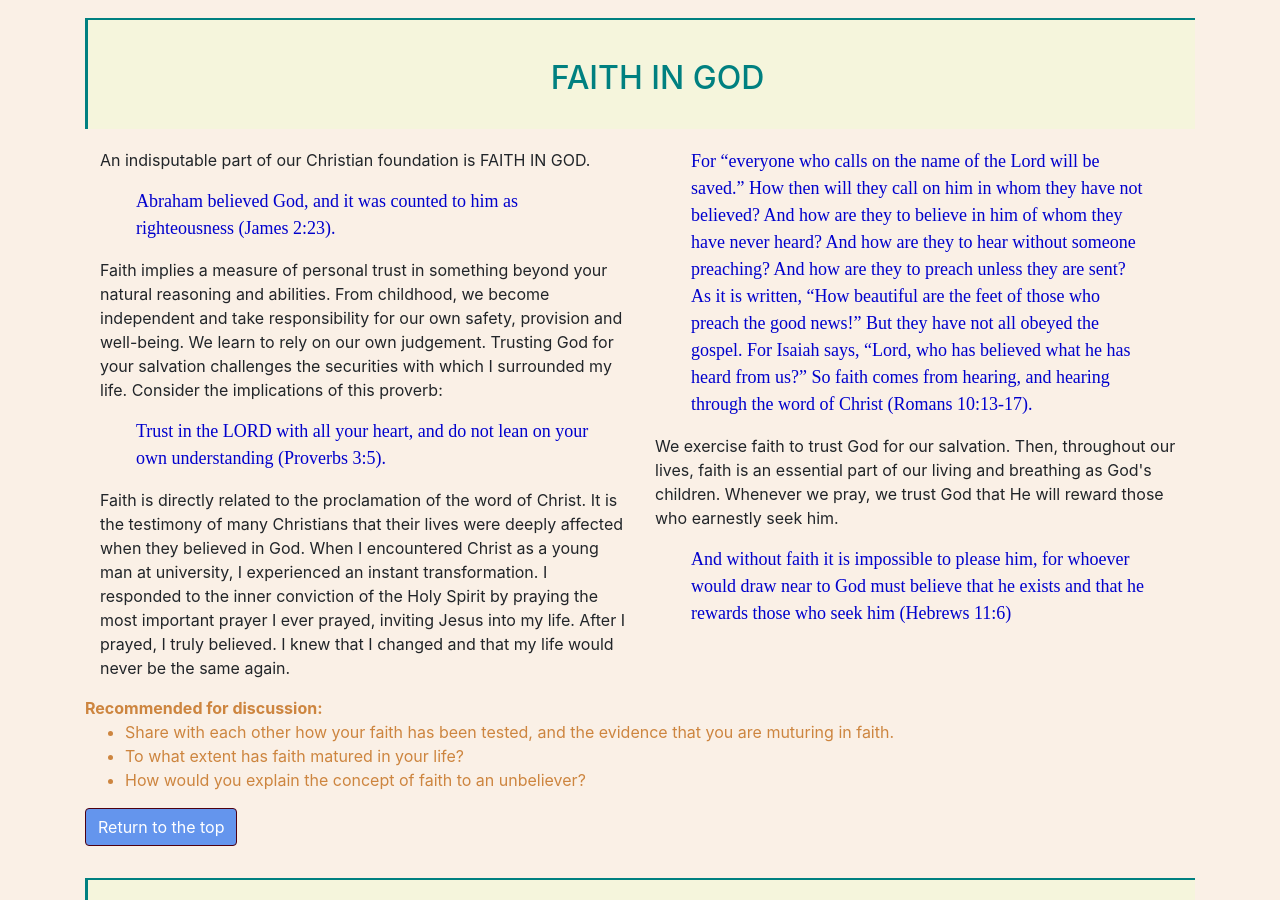
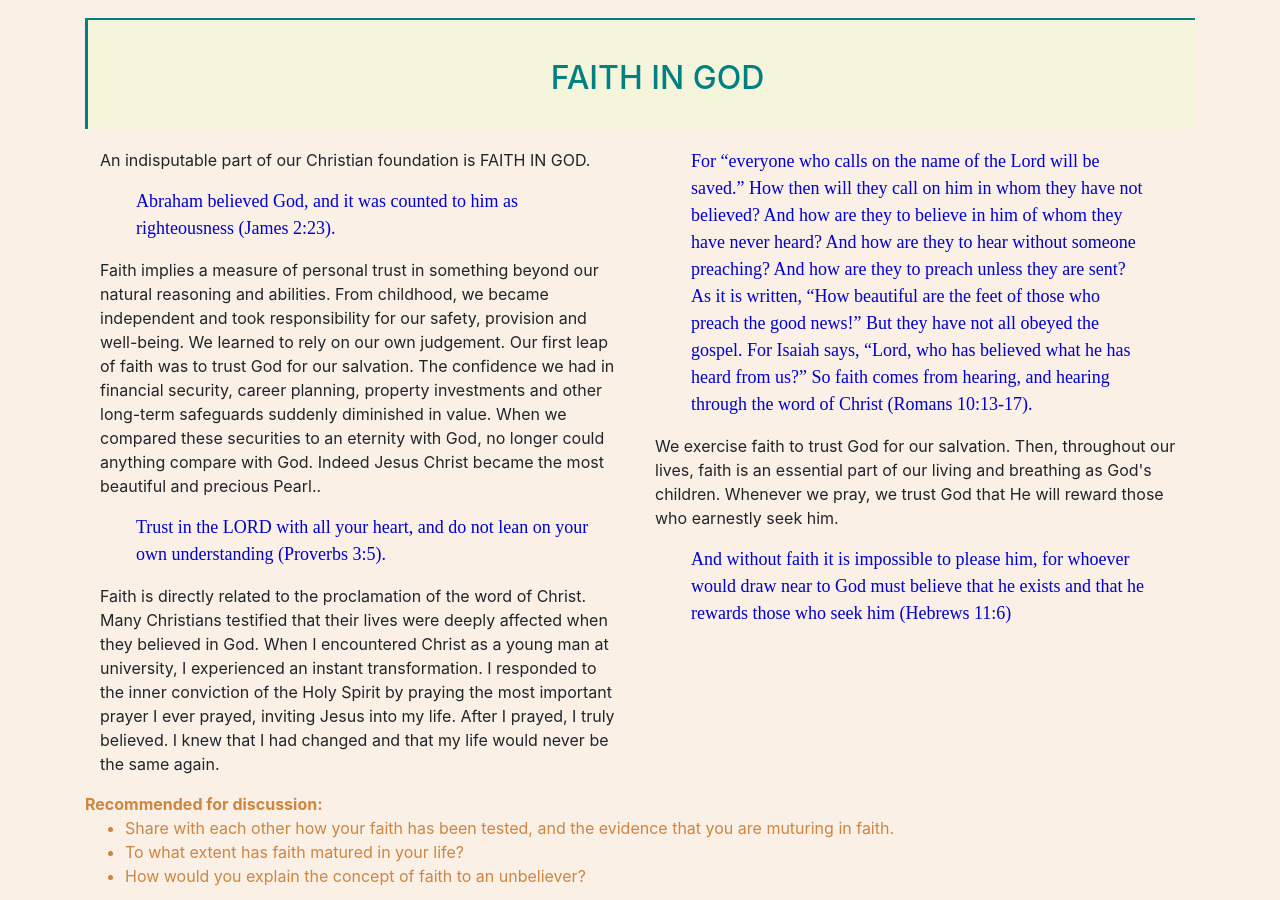
Before and after one commit to francois777/pearls-of-wisdom, a Jekyll site: the page built from pages/fundamentals.html, in a window 1280 px wide and 900 px high, scrolled down 1393 px. Built offline with Jekyll 4.4.1, drawn with Linux system fonts in a browser that asks for light colours; nearby versions of some CDN libraries.

Commit message:
Grammar corrections

```diff
--- a/_includes/fundamental_parts/fundamental-faith-in-God.html
+++ b/_includes/fundamental_parts/fundamental-faith-in-God.html
@@ -9,23 +9,28 @@
         <p class="scripture">Abraham believed God, and it was counted to him as
           righteousness (James 2:23).</p>
 
-        <p>Faith implies a measure of personal trust in something beyond your natural
-          reasoning and abilities. From childhood, we become independent and
-          take responsibility for our own safety, provision and well-being. We learn
-          to rely on our own judgement. Trusting God for your salvation challenges the
-          securities with which I surrounded my life. Consider the implications of
-          this proverb: </p>
+        <p>Faith implies a measure of personal trust in something beyond our
+          natural reasoning and abilities. From childhood, we became independent
+          and took responsibility for our safety, provision and well-being. We
+          learned to rely on our own judgement. Our first leap of faith was to
+          trust God for our salvation. The confidence we had in financial
+          security, career planning, property investments and other long-term
+          safeguards suddenly diminished in value. When we compared these
+          securities to an eternity with God, no longer could anything compare
+          with God. Indeed Jesus Christ became the most beautiful and precious
+          Pearl..</p>
 
         <p class="scripture">Trust in the LORD with all your heart, and do not lean on
           your own understanding (Proverbs 3:5). </p>
 
-        <p>Faith is directly related to the proclamation of the word of Christ. It is
-          the testimony of many Christians that their lives were deeply affected when
+        <p>Faith is directly related to the proclamation of the word of Christ.
+          Many Christians testified that their lives were deeply affected when
           they believed in God. When I encountered Christ as a young man at
-          university, I experienced an instant transformation. I responded to the
-          inner conviction of the Holy Spirit by praying the most important prayer I
-          ever prayed, inviting Jesus into my life. After I prayed, I truly believed.
-          I knew that I changed and that my life would never be the same again.
+          university, I experienced an instant transformation. I responded to
+          the inner conviction of the Holy Spirit by praying the most important
+          prayer I ever prayed, inviting Jesus into my life. After I prayed, I
+          truly believed. I knew that I had changed and that my life would never
+          be the same again.
         </p>
       </div>
       <div class="col-lg-6">
```
Also changed, not shown: 1 other file.
